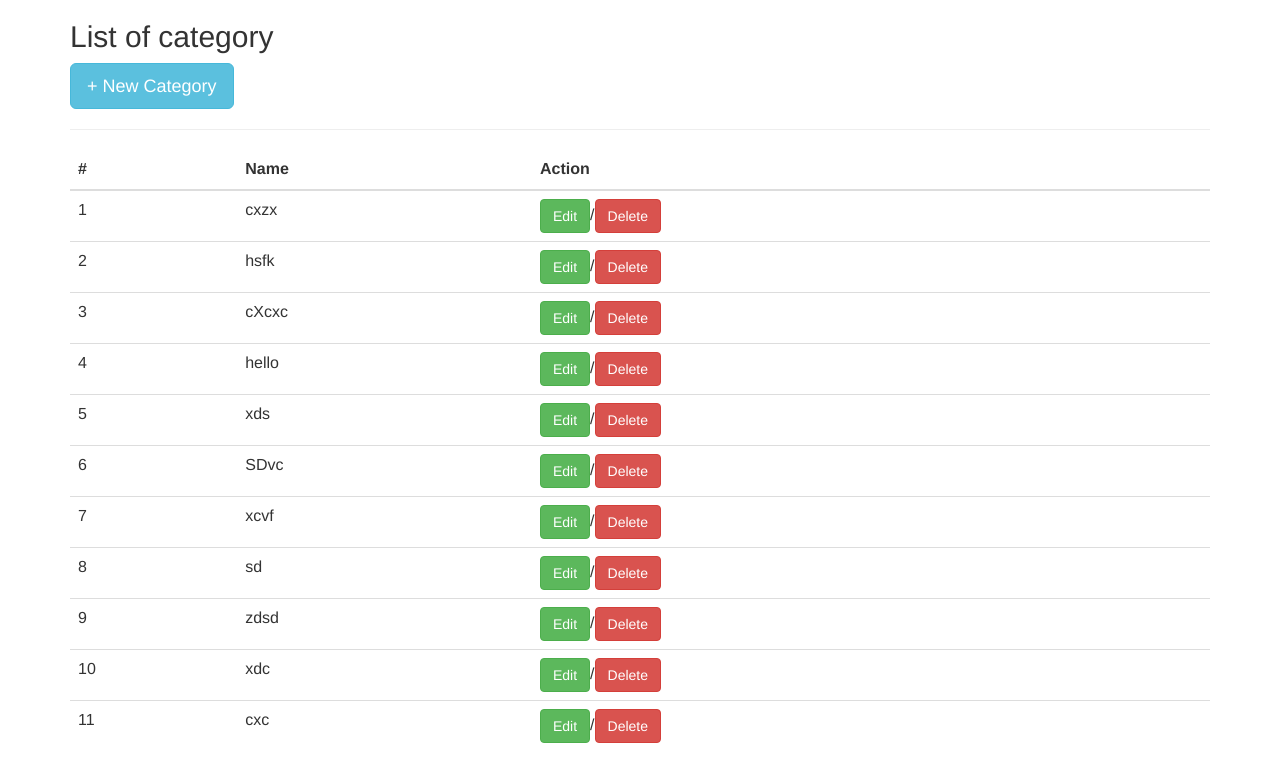
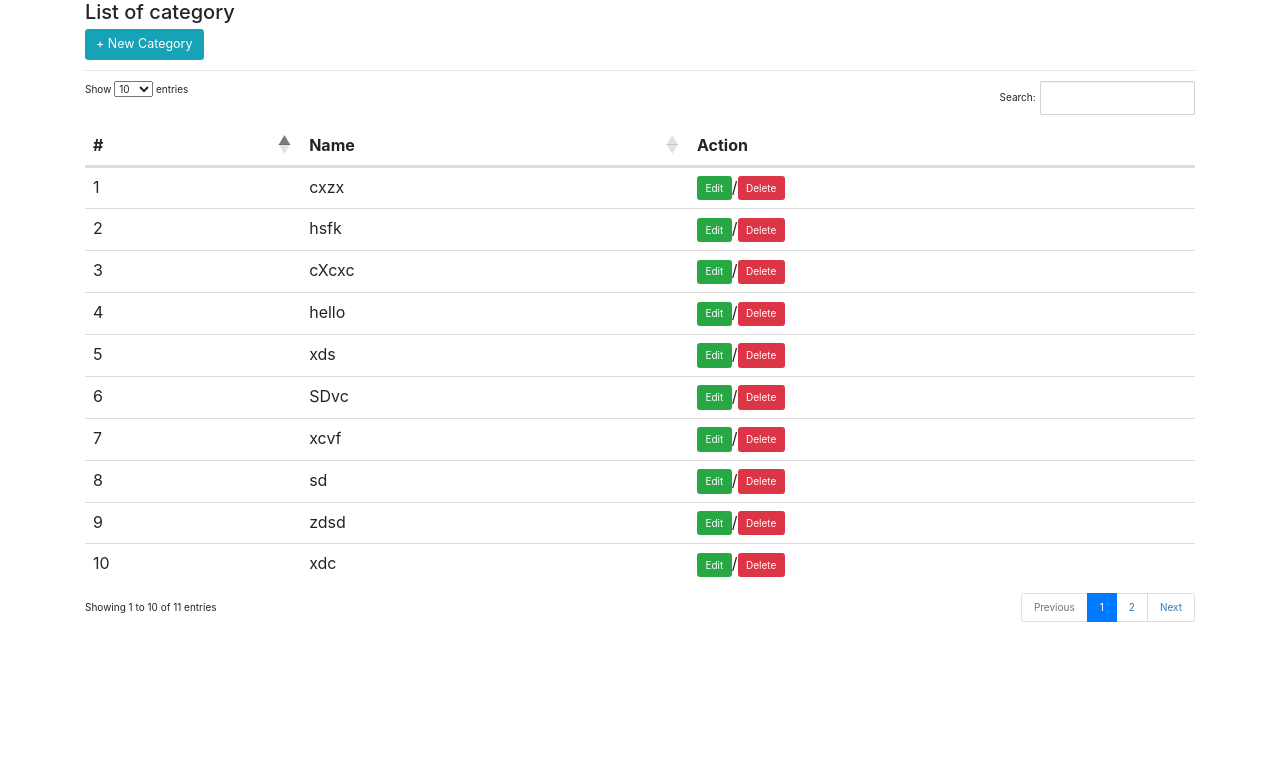
Before and after one commit to rahulmedium/storprosedure1, a PHP site: page / in a window 1280 px wide. Shown: the top 782 px of the page. Run offline with PHP 8.4, Linux system fonts and the light colour scheme; data comes from the database, SQL or seed files in the repository; some libraries are stand-ins or nearby versions.

Commit message:
Add files via upload

```diff
--- a/index.php
+++ b/index.php
@@ -1,6 +1,19 @@
  <link rel="stylesheet" href="https://maxcdn.bootstrapcdn.com/bootstrap/3.3.7/css/bootstrap.min.css">
+ <link rel="stylesheet" href=" https://cdnjs.cloudflare.com/ajax/libs/twitter-bootstrap/4.0.0/css/bootstrap.css">
+ <link rel="stylesheet" href="https://cdn.datatables.net/1.10.16/css/dataTables.bootstrap4.min.css">
+
+
+
   <script src="https://ajax.googleapis.com/ajax/libs/jquery/3.3.1/jquery.min.js"></script>
   <script src="https://maxcdn.bootstrapcdn.com/bootstrap/3.3.7/js/bootstrap.min.js"></script>
+    <script src=" https://cdn.datatables.net/1.10.16/js/jquery.dataTables.min.js"></script>
+	  <script src="  https://cdn.datatables.net/1.10.16/js/dataTables.bootstrap4.min.js"></script>
+
+<style>
+    .no-sort::after { display: none!important; }
+
+.no-sort { pointer-events: none!important; cursor: default!important; }
+    </style>
 <!------ Include the above in your HEAD tag ---------->
 
 <?php
@@ -50,12 +63,13 @@ $stmt = $conn->prepare("SELECT *  FROM category");
 
 
 
-	<table class="table">
+	<table class="table" id="example">
     <thead>
       <tr>
         <th>#</th>
         <th>Name</th>
-        <th>Action</th>
+		<th class="no-sort">Action</th>
+
       </tr>
     </thead>
     <tbody>
@@ -90,6 +104,7 @@ $stmt = $conn->prepare("SELECT *  FROM category");
   </div>
 </div>
 	<script>
+
 	$(function () {
                     $('.modal-body').on('submit', '#users<?php echo $value->id ;?>', function (e) {
                         //  alert('hii');
@@ -135,7 +150,14 @@ $stmt = $conn->prepare("SELECT *  FROM category");
    </div>
 </div>
 <script>
-
+   	$(document).ready(function() {
+   $('#example').dataTable( {
+        "columnDefs": [ {
+          "targets": 'no-sort',
+          "orderable": false,
+    } ]
+} );
+} );
 	 function delte_cat(id) {
 		    if (confirm('Are you sure you want to delete this category?')) {
 
```
